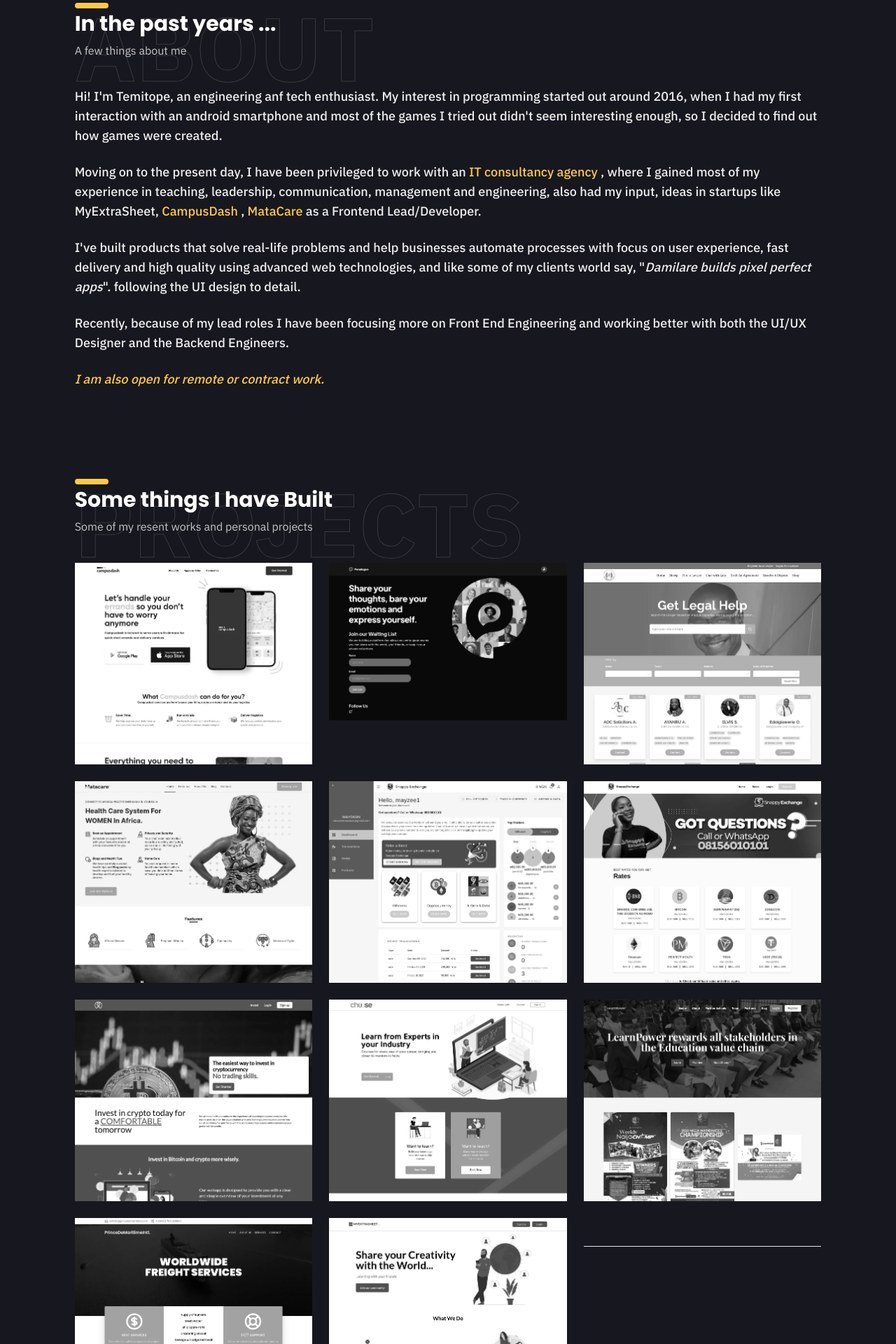
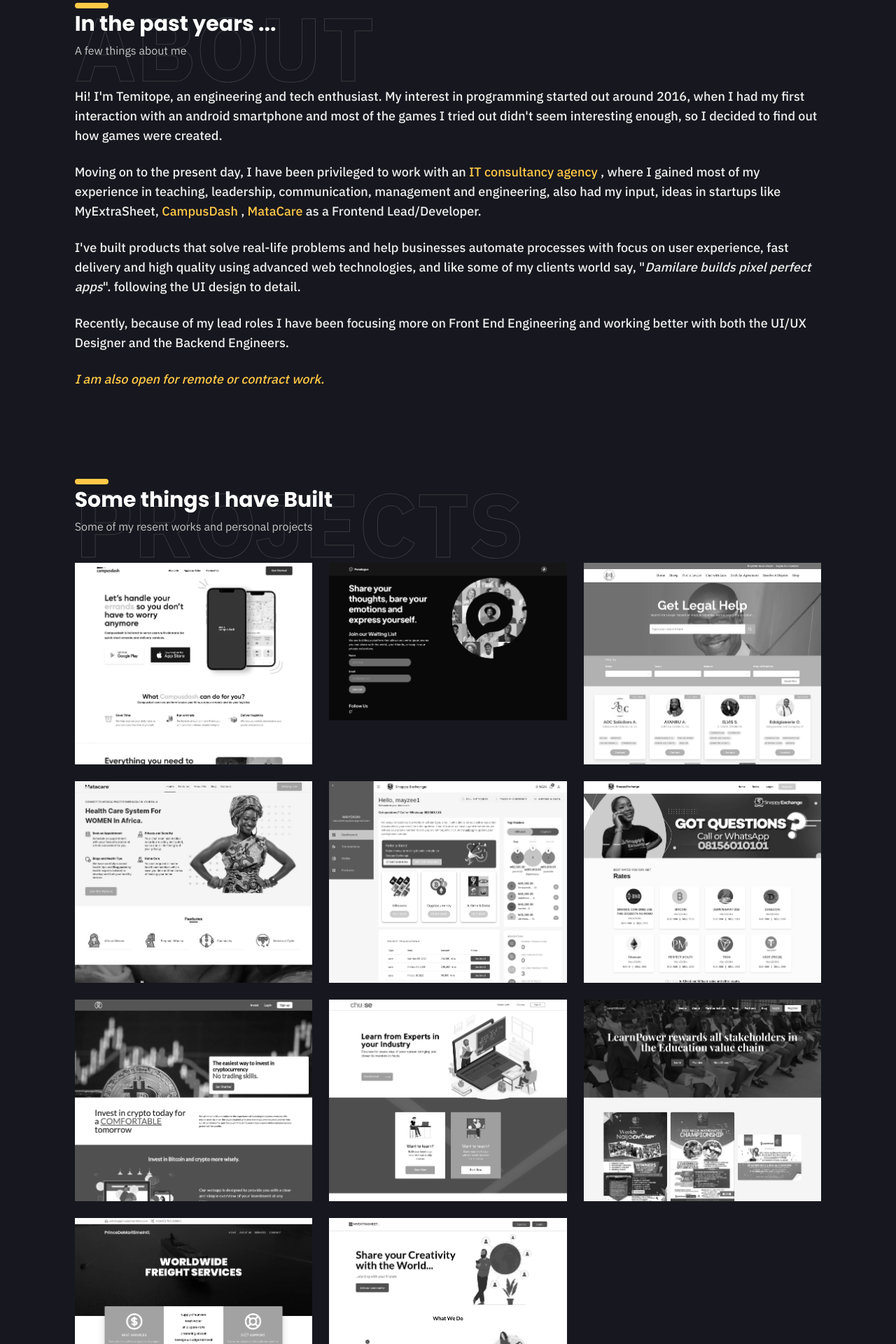
Before and after one commit to Devdre1909/temitope.dev, a Nuxt app: page / in a window 1280 px wide. Shown: the part 860-2780 px from the top of the page at 70% size. Built offline with nearby package versions, Linux system fonts and the light colour scheme.

Commit message:
correct typoes

```diff
--- a/pages/index.vue
+++ b/pages/index.vue
@@ -77,7 +77,7 @@
         </div>
         <div class="text-[#EFEFEF] md:mt-10 mt-7 font-medium text-lg space-y-6">
           <p class="font-medium md:text-lg text-base">
-            Hi! I'm Temitope, an engineering anf tech enthusiast. My
+            Hi! I'm Temitope, an engineering and tech enthusiast. My
             interest in programming started out around 2016, when I had my first
             interaction with an android smartphone and most of the games I tried
             out didn't seem interesting enough, so I decided to find out
@@ -177,9 +177,9 @@
               </div>
             </div>
           </div>
-          <hr class="my-10" />
 
         </div>
+         <hr class="my-10" />
       </div>
     </div>
 
```
